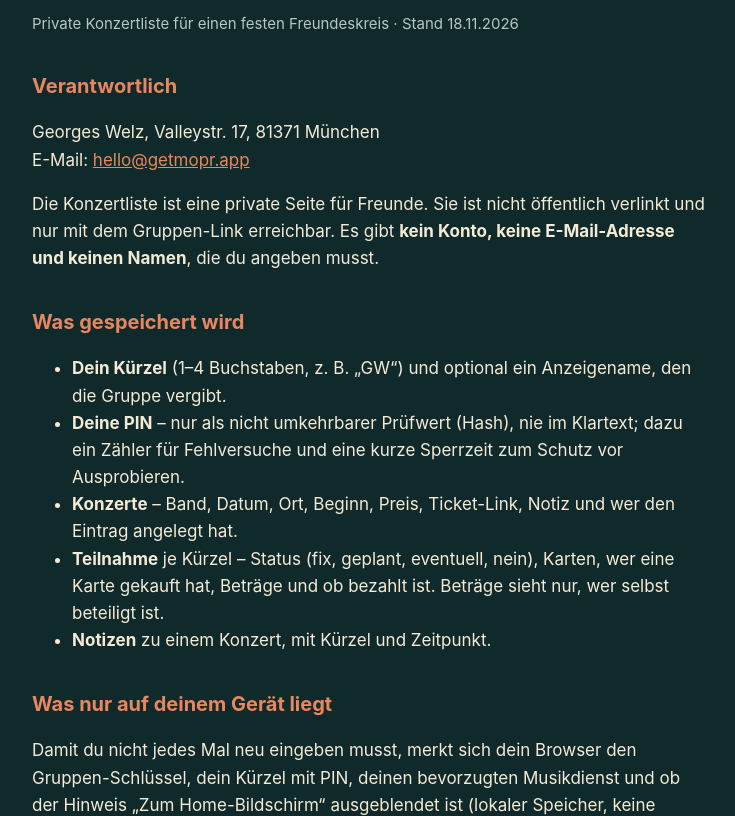
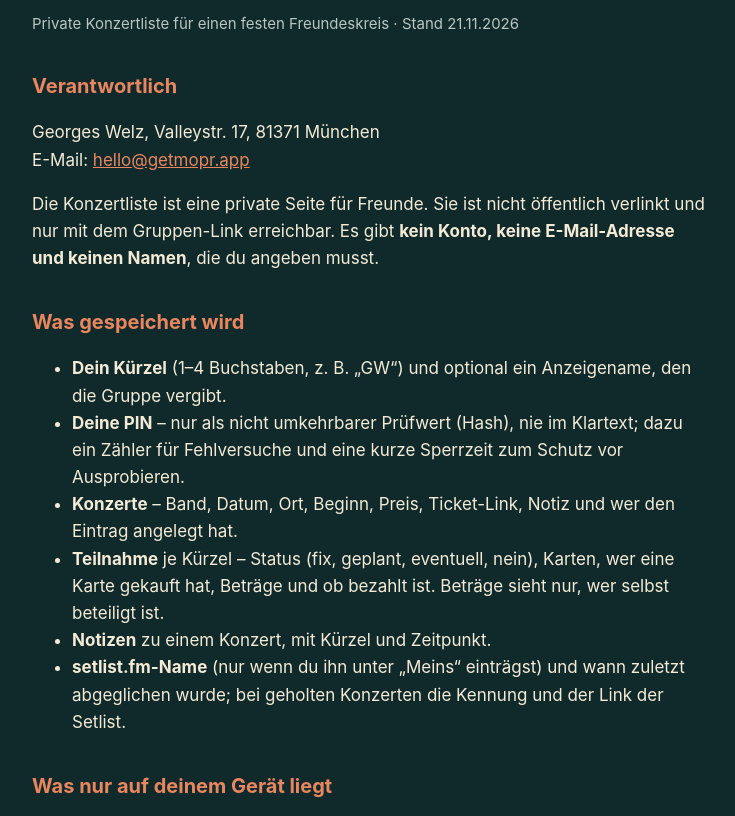
Before and after one commit to kaizerchief7/getmopr.app, a plain HTML site: page konzerte/datenschutz.html in a window 1280 px wide. Shown: the part 159-975 px from the top of the page, without its empty margins (270-1005 px from the left). Drawn offline with Linux system fonts and the light colour scheme.

Commit message:
Konzerte: Datenschutz um setlist.fm ergänzt
Co-Authored-By: Claude Opus 5.5 <noreply@anthropic.com>
Claude-Session: https://claude.ai/code/session_012mfQg7uuWaebunUoQkog7C

```diff
--- a/konzerte/datenschutz.html
+++ b/konzerte/datenschutz.html
@@ -12,7 +12,7 @@
 <main>
   <p class="muted"><a href="./" onclick="if (history.length > 1) { history.back(); return false; }">← Konzerte</a></p>
   <h1 style="font-size:34px">Datenschutz – Konzertliste</h1>
-  <p class="muted">Private Konzertliste für einen festen Freundeskreis · Stand 18.11.2026</p>
+  <p class="muted">Private Konzertliste für einen festen Freundeskreis · Stand 21.11.2026</p>
 
   <h2>Verantwortlich</h2>
   <p>Georges Welz, Valleystr. 17, 81371 München<br>E-Mail: <a href="mailto:hello@getmopr.app">hello@getmopr.app</a></p>
@@ -25,6 +25,7 @@
     <li><strong>Konzerte</strong> – Band, Datum, Ort, Beginn, Preis, Ticket-Link, Notiz und wer den Eintrag angelegt hat.</li>
     <li><strong>Teilnahme</strong> je Kürzel – Status (fix, geplant, eventuell, nein), Karten, wer eine Karte gekauft hat, Beträge und ob bezahlt ist. Beträge sieht nur, wer selbst beteiligt ist.</li>
     <li><strong>Notizen</strong> zu einem Konzert, mit Kürzel und Zeitpunkt.</li>
+    <li><strong>setlist.fm-Name</strong> (nur wenn du ihn unter „Meins“ einträgst) und wann zuletzt abgeglichen wurde; bei geholten Konzerten die Kennung und der Link der Setlist.</li>
   </ul>
 
   <h2>Was nur auf deinem Gerät liegt</h2>
@@ -35,6 +36,7 @@
     <li><strong>Supabase</strong> – Datenbank und Serverfunktion, Rechenzentrum in Frankfurt am Main (EU).</li>
     <li><strong>GitHub Pages</strong> – liefert die Seite aus (GitHub, USA). Dabei kann technisch bedingt deine IP-Adresse protokolliert werden.</li>
     <li><strong>Apple</strong> – nur beim Anlegen eines Konzerts: Der eingetippte Bandname wird für Vorschläge an Apples Suche geschickt.</li>
+    <li><strong>setlist.fm</strong> (Live Nation/Ticketmaster) – nur wenn du deinen setlist.fm-Namen einträgst: Die Serverfunktion fragt mit diesem Namen deine öffentliche Liste besuchter Konzerte ab (beim Verbinden, auf Knopfdruck und höchstens einmal am Tag beim Öffnen). Es wird nichts an setlist.fm geschickt außer dem Namen. Trennen unter „Meins“ beendet das.</li>
     <li><strong>Links nach außen</strong> (Google, Google Maps, Eventim, Ticketmaster, Setlist.fm, Spotify, Apple Music, YouTube Music) – nur wenn du sie antippst; dann gelten die Bedingungen des jeweiligen Anbieters.</li>
   </ul>
   <p>Schriften liegen auf dieser Seite selbst; es werden keine fremden Schriftdienste geladen.</p>
```
